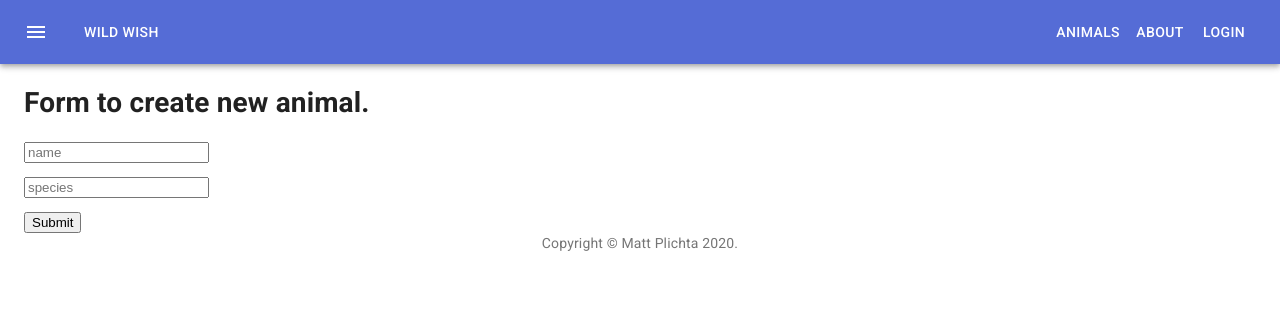
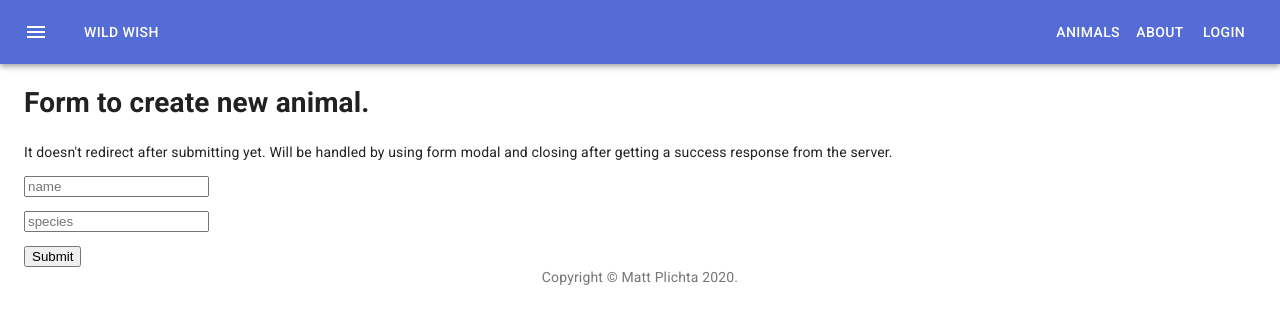
Before and after one commit to wolfmathias/wildwish-react-mui, a React (Create React App) app: page /animals/new in a window 1280 px wide. Shown: the top 324 px of the page. Built offline with nearby package versions, Linux system fonts and the light colour scheme; no server answers.

Commit message:
add form paragraph

```diff
--- a/src/components/NewAnimal.js
+++ b/src/components/NewAnimal.js
@@ -27,6 +27,7 @@ class NewAnimal extends Component {
         return(
             <form onSubmit={this.handleOnSubmit}>
             <h1>Form to create new animal.</h1>
+            <p>It doesn't redirect after submitting yet. Will be handled by using form modal and closing after getting a success response from the server.</p>
             <p>
                 <input
                 type="text"
```
